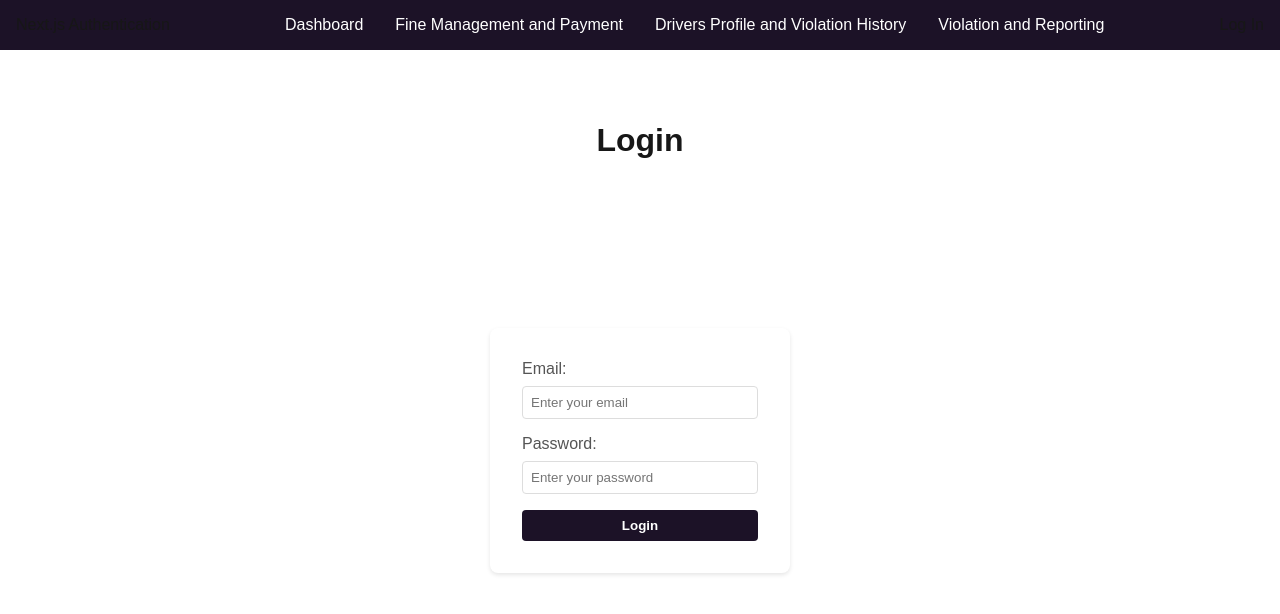
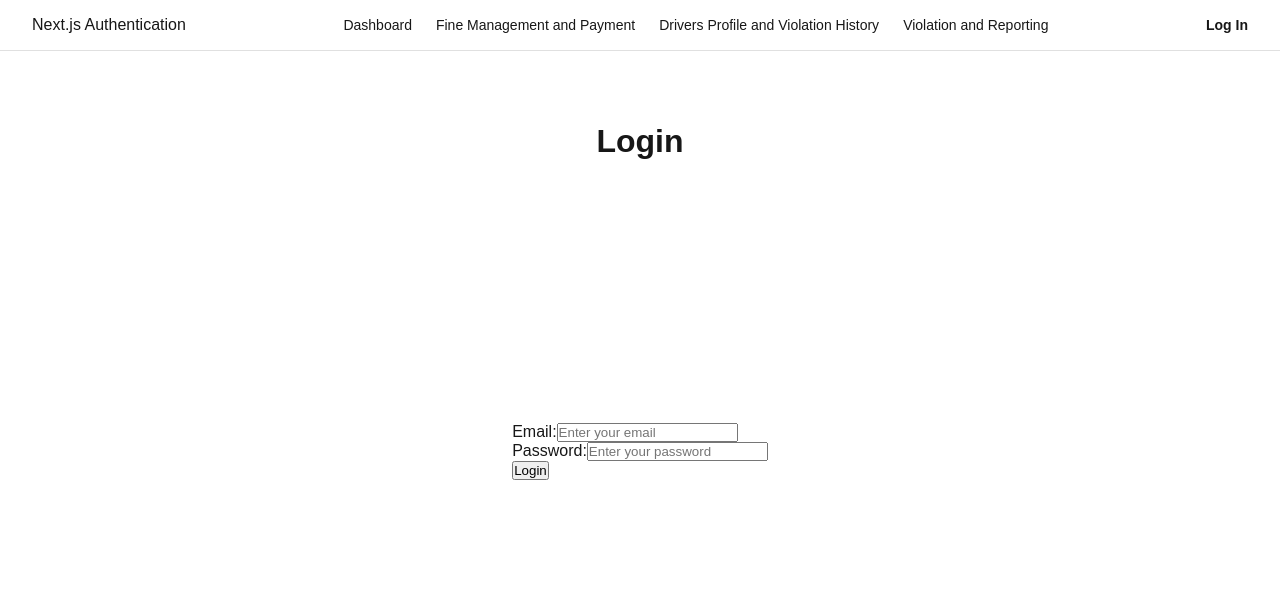
Before and after one commit to bananaNuggets75/traffic-management-system, a Next.js app: page /login in a window 1280 px wide. Shown: the top 614 px of the page. Built offline with nearby package versions, Linux system fonts and the light colour scheme.

Commit message:
update-nav-design

```diff
--- a/app/globals.css
+++ b/app/globals.css
@@ -1,6 +1,10 @@
 :root {
   --background: #ffffff;
   --foreground: #171717;
+  --primary-color: #1c1227;
+  --hover-color: #000000;
+  --button-green: #14a800;
+  --button-green-hover: #12a400;
 }
 
 @media (prefers-color-scheme: dark) {
@@ -43,8 +47,9 @@ a {
 
 /* Navbar styles */
 nav {
-  padding: 1rem;
-  background-color: #1c1227;
+  padding: 1rem 2rem;
+  background-color: var(--background);
+  border-bottom: 1px solid #e0e0e0;
   display: flex;
   align-items: center;
   justify-content: space-between;
@@ -53,86 +58,59 @@ nav {
 nav ul {
   list-style: none;
   display: flex;
-  gap: 2rem;
+  gap: 1.5rem;
   margin: 0;
   padding: 0;
-  color: #fff;
-  font-family: Arial, sans-serif;
-  font-size: 1rem;
+  color: var(--foreground);
+  font-size: 0.875rem;
 }
 
 nav ul li {
   cursor: pointer;
 }
 
+nav ul li a {
+  font-weight: 500;
+  color: var(--foreground);
+  transition: color 0.3s ease;
+}
+
+nav ul li a:hover {
+  color: var(--hover-color);
+}
+
 nav .right-nav {
-  margin-left: auto;
   display: flex;
+  align-items: center;
   gap: 1rem;
 }
 
-nav .right-nav a {
-  color: #fff;
+nav .right-nav .login-button {
+  font-size: 0.875rem;
   font-weight: bold;
+  color: var(--foreground);
+  background-color: transparent;
+  border: none;
+  cursor: pointer;
+  transition: color 0.3s ease;
 }
 
-nav .login-button {
-  padding: 0.5rem 1.5rem;
-  background-color: #fff;
-  color: #1c1227;
-  border: none;
-  border-radius: 0.25rem;
-  cursor: pointer;
-  font-weight: bold;
+nav .right-nav .login-button:hover {
+  color: var(--hover-color);
 }
 
-/* Login Page Styles */
-.login-page {
-  display: flex;
-  justify-content: center;
-  align-items: center;
-  height: 100vh;
-  background-color: #f8f8f8;
+nav .right-nav .signup-button {
+  font-size: 0.875rem;
+  font-weight: bold;
+  color: #fff;
+  background-color: var(--button-green);
+  padding: 0.5rem 1rem;
+  border-radius: 0.25rem;
+  border: none;
+  cursor: pointer;
+  transition: background-color 0.3s ease;
 }
 
-.login-form {
-  background-color: #fff;
-  padding: 2rem;
-  border-radius: 0.5rem;
-  box-shadow: 0 2px 4px rgba(0, 0, 0, 0.1);
-  width: 300px;
+nav .right-nav .signup-button:hover {
+  background-color: var(--button-green-hover);
 }
-
-.login-form h2 {
-  margin-bottom: 1.5rem;
-  text-align: center;
-  color: #333;
-}
-
-.form-group {
-  margin-bottom: 1rem;
-}
-
-.form-group label {
-  display: block;
-  margin-bottom: 0.5rem;
-  color: #555;
-}
-
-.form-group input {
-  width: 100%;
-  padding: 0.5rem;
-  border: 1px solid #ddd;
-  border-radius: 0.25rem;
-}
-
-.submit-button {
-  width: 100%;
-  padding: 0.5rem;
-  background-color: #1c1227;
-  color: #fff;
-  border: none;
-  border-radius: 0.25rem;
-  cursor: pointer;
-  font-weight: bold;
-}
--- a/components/navbar.tsx
+++ b/components/navbar.tsx
@@ -4,43 +4,30 @@ import React from 'react';
 export default function Navbar() {
   return (
     <header>
-      <nav className="flex items-center justify-between p-6 lg:px-8 h-20 border border-t-0 border-l-0 border-r-0 border-b-gray-600">
+      <nav>
         <div className="flex lg:flex-1">
-          <Link href="/" className="m-1.5 p-1.5 text-lg font-bold text-gray-800">
+          <Link href="/" className="text-lg font-bold text-gray-800">
             Next.js Authentication
           </Link>
         </div>
-
-        <ul className="flex items-center space-x-6 text-sm font-medium text-gray-600">
+        <ul>
           <li>
-            <Link href="/dashboard" className="m-1.5 p-1.5 hover:text-black">
-              Dashboard
-            </Link>
+            <Link href="/dashboard">Dashboard</Link>
           </li>
           <li>
-            <Link href="/payment" className="m-1.5 p-1.5 hover:text-black">
-              Fine Management and Payment
-            </Link>
+            <Link href="/payment">Fine Management and Payment</Link>
           </li>
           <li>
-            <Link href="/driversProfile" className="m-1.5 p-1.5 hover:text-black">
-              Drivers Profile and Violation History
-            </Link>
+            <Link href="/driversProfile">Drivers Profile and Violation History</Link>
           </li>
           <li>
-            <Link href="/violationReporting" className="m-1.5 p-1.5 hover:text-black">
-              Violation and Reporting
-            </Link>
+            <Link href="/violationReporting">Violation and Reporting</Link>
           </li>
         </ul>
-
-        <div className="flex items-center">
-          <Link
-            href="/login"
-            className="m-1.5 p-2 text-sm font-semibold text-white bg-green-500 rounded hover:bg-green-600"
-          >
-            Log In
-          </Link>
+        <div className="right-nav">
+          <button className="login-button">
+            <Link href="/login">Log In</Link>
+          </button>
         </div>
       </nav>
     </header>
```
